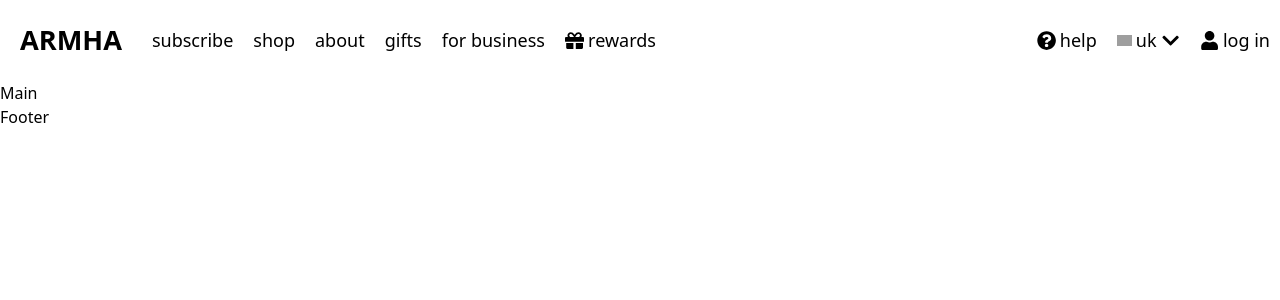
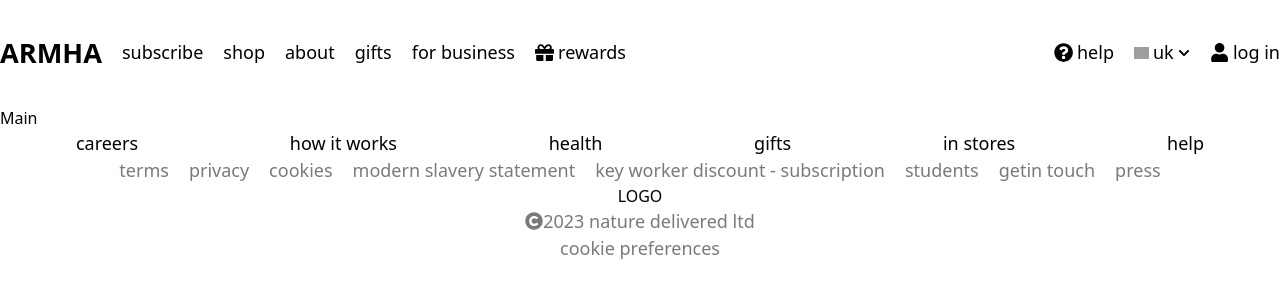
Before and after one commit to DOTL-Amir-R/snackShop, a React (Vite) app in the folder MERN_shop_project/view/: page /home in a window 1280 px wide. Shown: the top 300 px of the page. Built offline with nearby package versions, Linux system fonts and the light colour scheme; grey boxes are pictures that could not be loaded.

Commit message:
added header and footer

```diff
--- a/MERN_shop_project/view/src/layout/core/footer/index.jsx
+++ b/MERN_shop_project/view/src/layout/core/footer/index.jsx
@@ -0,0 +1,65 @@
+
+import { FaCopyright } from 'react-icons/fa'
+import '../../global/index.css';
+
+export function Footer() {
+    return(
+        <div className='flex flex-col container'>
+            <div className='flex justify-around flex-wrap font-size-18 font-weight-400'>
+                <div >
+                    careers
+                </div>
+                <div>
+                    how it works
+                </div>
+                <div>
+                    health
+                </div>
+                <div>
+                    gifts
+                </div>
+                <div>
+                    in stores
+                </div>
+                <div>
+                    help
+                </div>
+            </div>
+            <div className='flex gap-5 justify-center flex-wrap font-size-18 font-weight-400 color-gray-7a7a7a'>
+                <div>
+                    terms
+                </div>
+                <div>
+                    privacy
+                </div>
+                <div>
+                    cookies
+                </div>
+                <div>
+                    modern slavery statement
+                </div>
+                <div>
+                    key worker discount - subscription
+                </div>
+                <div>
+                    students
+                </div>
+                <div>
+                    getin touch
+                </div>
+                <div>
+                    press
+                </div>
+            </div>
+            <div className='flex justify-center'>
+                LOGO
+            </div>
+            <div className='flex items-center justify-center font-size-18 font-weight-400 color-gray-7a7a7a'>
+                <FaCopyright/>2023 nature delivered ltd
+            </div>
+            <div className='flex justify-center font-size-18 font-weight-400 color-gray-7a7a7a' >
+                cookie preferences
+            </div>
+        </div>
+    )
+}
--- a/MERN_shop_project/view/src/layout/core/header/index.css
+++ b/MERN_shop_project/view/src/layout/core/header/index.css
@@ -4,7 +4,9 @@
     max-width: 1345px;
     margin: 0 auto;
 }
-
+.padd-top-bot-22{
+    padding: 1.40625rem 0;
+}
 /*****typographi*******/
 .font-weight-700{
     font-weight: 700;
--- a/MERN_shop_project/view/src/layout/core/header/index.jsx
+++ b/MERN_shop_project/view/src/layout/core/header/index.jsx
@@ -1,17 +1,17 @@
-import { svgObject } from '../../../assets/svg';
+// import { svgObject } from '../../../assets/svg';
 import {
     FaGift,
     FaQuestionCircle,
     FaUser,
     FaChevronDown,
 } from 'react-icons/fa';
-import './index.css';
+import '../../global/index.css';
 
 export function Header() {
     return (
-        <nav className="p-2.5 flex justify-between font-size-18 font-weight-400 container">
+        <nav className="padd-top-bot-22  flex justify-between font-size-18 font-weight-400 container">
             <div className="flex gap-5 items-center">
-                <div className="font-weight-700 font-size-27 p-2.5">ARMHA</div>
+                <div className="font-weight-700 font-size-27 py-2.5">ARMHA</div>
                 <div>subscribe</div>
                 <div>shop</div>
                 <div>about</div>
@@ -29,7 +29,7 @@ export function Header() {
                 </div>
                 <div className="flex items-center gap-1">
                     <img src='https://cdn.shopify.com/s/files/1/0064/7652/9737/files/united-kingdom.svg?v=1584632335' width='15px' height='15px'/> uk
-                    <FaChevronDown size="1.2rem" />
+                    <FaChevronDown size="0.75rem" />
                 </div>
                 <div className="flex items-center gap-1">
                     <FaUser size="1.2rem" />
--- a/MERN_shop_project/view/src/layout/global/index.css
+++ b/MERN_shop_project/view/src/layout/global/index.css
@@ -1,3 +1,28 @@
 @tailwind base;
 @tailwind components;
 @tailwind utilities;
+
+/*********Utils*************************/
+.container{
+    max-width: 1345px;
+    margin: 0 auto;
+}
+.padd-top-bot-22{
+    padding: 1.40625rem 0;
+}
+/*****typographi*******/
+.color-gray-7a7a7a{
+    color: #7a7a7a;
+}
+.font-weight-700{
+    font-weight: 700;
+}
+.font-weight-400{
+    font-weight: 400;
+}
+.font-size-18{
+    font-size:1.125rem;
+}
+.font-size-27{
+    font-size:1.7rem;
+}
--- a/MERN_shop_project/view/src/page/home/index.jsx
+++ b/MERN_shop_project/view/src/page/home/index.jsx
@@ -1,3 +1,4 @@
+import { Footer } from "../../layout/core/footer"
 import { Header } from "../../layout/core/header"
 
 export function Home() {
@@ -5,7 +6,7 @@ export function Home() {
         <>
             <div><Header/></div>
             <div>Main</div>
-            <div>Footer</div>
+            <div><Footer/></div>
         </>
     )
 }
```
Also changed, not shown: MERN_shop_project/view/src/layout/core/footer/index.css (added).
